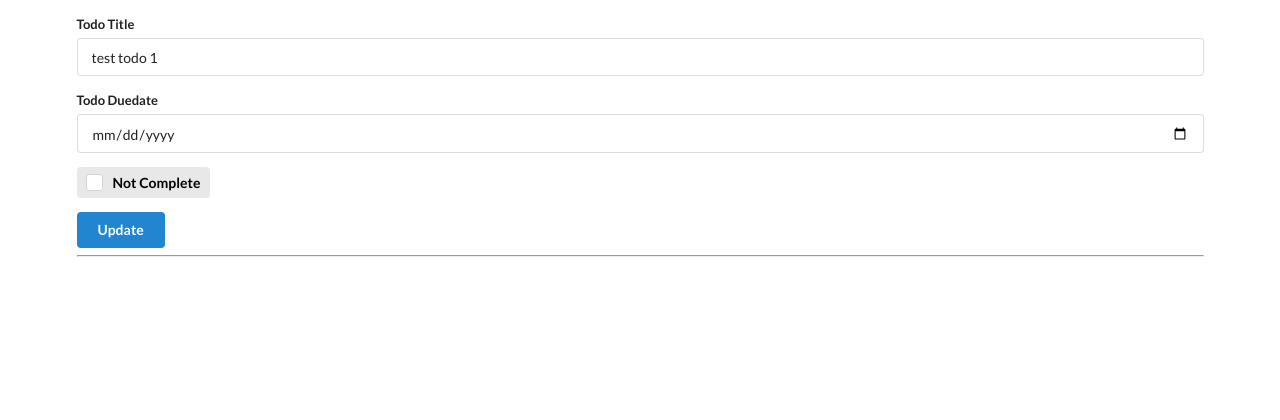
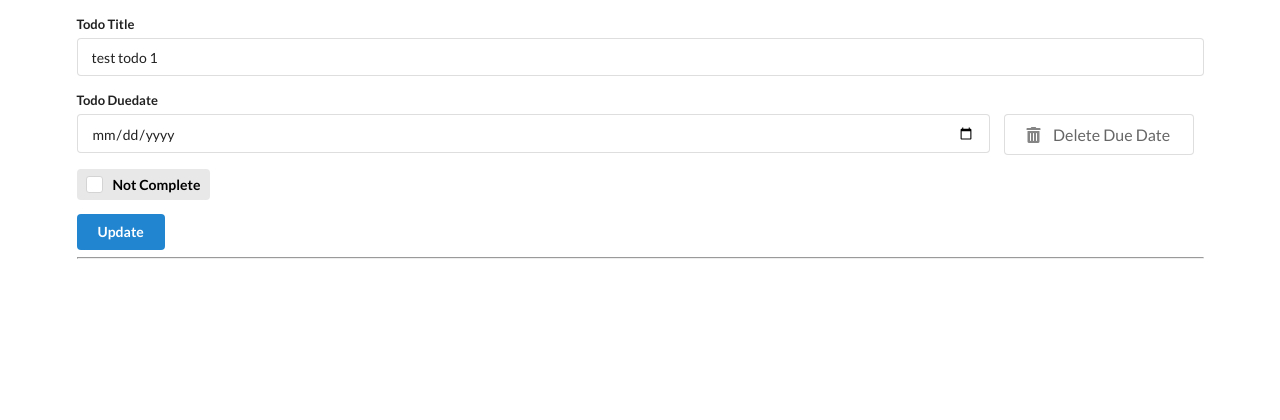
Before and after one commit to RomyBos/todoapp, a Flask app: page /update/1 in a window 1280 px wide. Shown: the part 82-502 px from the top of the page. Run offline with Flask 2, Linux system fonts and the light colour scheme; data comes from the database, SQL or seed files in the repository; both versions use the stored data as it was after the commit.

Commit message:
Added duedate update

```diff
--- a/templates/update.html
+++ b/templates/update.html
@@ -21,7 +21,17 @@
             </div>
             <div class="field">
                 <label>Todo Duedate</label>
-                <input type="date" name="duedate" value="{{ todo.duedate }}"><br>
+                <div class="fields">
+                    <div class="thirteen wide field">
+                        <input type="date" name="duedate" id="duedate" value="{{ todo.duedate }}">
+                    </div>
+                    <div class="three wide field">
+                        <button class="ui basic large button" name="delete-duedate" type="button" onclick="clearDueDate()">
+                            <i class="icon trash alternate"></i>
+                            Delete Due Date
+                        </button>
+                    </div>
+                </div>
             </div>
             <div class="field">
                 {% if todo.complete == False %}
@@ -63,3 +73,9 @@
 </body>
 
 </html>
+
+<script>
+    function clearDueDate() {
+        document.getElementById("duedate").value = '';
+    }
+</script>
```
Also changed, not shown: test.db.
